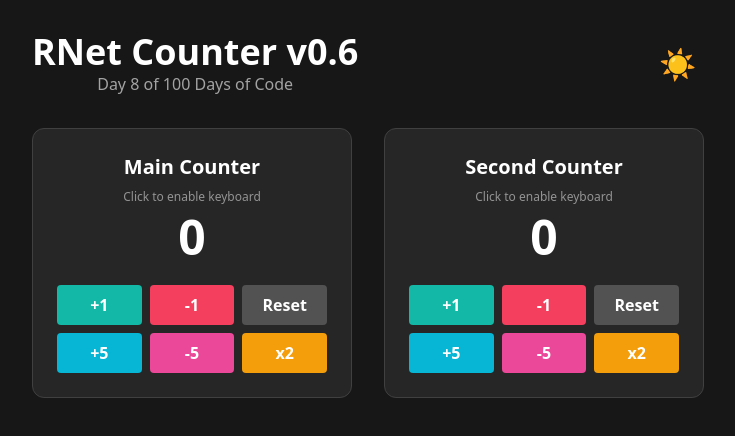
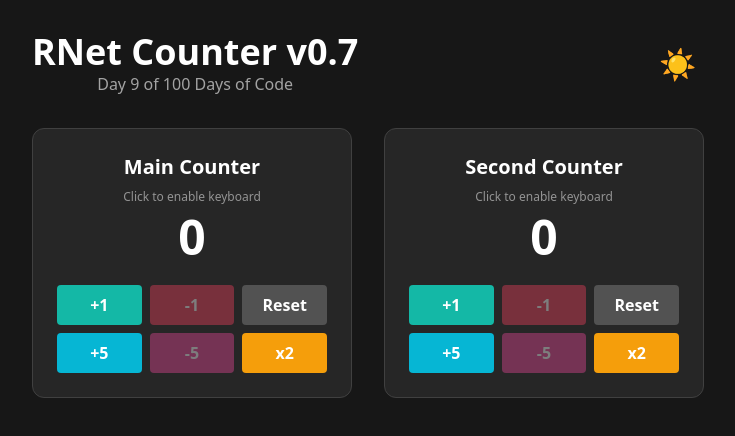
Before and after one commit to rrrnet3-dev/day1-hello, a Next.js app: page / in a window 1280 px wide. Shown: the top 436 px of the page, without its empty margins (272-1007 px from the left). Built offline with nearby package versions, Linux system fonts and the light colour scheme.

Commit message:
Day 9: Max/Min limits with disabled states

```diff
--- a/src/components/Counter.jsx
+++ b/src/components/Counter.jsx
@@ -4,6 +4,10 @@ export default function Counter({ title, theme }) {
   const [count, setCount] = useState(0);
   const [isMounted, setIsMounted] = useState(false);
   const [isFocused, setIsFocused] = useState(false);
+  const [message, setMessage] = useState('');
+
+  const MIN = 0;
+  const MAX = 100;
 
   useEffect(() => { setIsMounted(true) }, []);
 
@@ -20,18 +24,73 @@ export default function Counter({ title, theme }) {
     }
   }, [count, title, isMounted]);
 
-  // Keyboard controls
+  // Clear message after 2 seconds
   useEffect(() => {
-    if (!isMounted || !isFocused) return;
+    if (message) {
+      const timer = setTimeout(() => setMessage(''), 2000);
+      return () => clearTimeout(timer);
+    }
+  }, [message]);
+
+  const showLimitMessage = (type) => {
+    setMessage(type === 'max'? 'Max 100 reached' : 'Min 0 reached');
+  };
+
+  const increment = () => {
+    if (count >= MAX) {
+      showLimitMessage('max');
+      return;
+    }
+    setCount(count + 1);
+  };
+
+  const decrement = () => {
+    if (count <= MIN) {
+      showLimitMessage('min');
+      return;
+    }
+    setCount(count - 1);
+  };
+
+  const addFive = () => {
+    if (count + 5 > MAX) {
+      setCount(MAX);
+      showLimitMessage('max');
+      return;
+    }
+    setCount(count + 5);
+  };
+
+  const subFive = () => {
+    if (count - 5 < MIN) {
+      setCount(MIN);
+      showLimitMessage('min');
+      return;
+    }
+    setCount(count - 5);
+  };
+
+  const double = () => {
+    if (count * 2 > MAX) {
+      setCount(MAX);
+      showLimitMessage('max');
+      return;
+    }
+    setCount(count * 2);
+  };
+
+  // Keyboard controls with limits
+  useEffect(() => {
+    if (!isMounted ||!isFocused) return;
 
     const handleKeyDown = (e) => {
       if (e.key === 'ArrowUp') {
         e.preventDefault();
-        setCount(prev => prev + 1);
+        increment();
       }
       if (e.key === 'ArrowDown') {
         e.preventDefault();
-        setCount(prev => prev - 1);
+        decrement();
       }
       if (e.key === 'r' || e.key === 'R') {
         e.preventDefault();
@@ -39,44 +98,80 @@ export default function Counter({ title, theme }) {
       }
       if (e.key === ' ') {
         e.preventDefault();
-        setCount(prev => prev * 2);
+        double();
       }
       if (e.key === '5') {
         e.preventDefault();
-        setCount(prev => prev + 5);
+        addFive();
       }
     };
 
     window.addEventListener('keydown', handleKeyDown);
     return () => window.removeEventListener('keydown', handleKeyDown);
-  }, [isMounted, isFocused]);
+  }, [isMounted, isFocused, count]);
 
   const bgClass = theme === 'dark'
-   ? `bg-neutral-800 border-neutral-700 ${isFocused ? 'ring-2 ring-teal-500' : ''}`
-    : `bg-white border-gray-300 shadow-lg ${isFocused ? 'ring-2 ring-teal-500' : ''}`;
+  ? `bg-neutral-800 border-neutral-700 ${isFocused? 'ring-2 ring-teal-500' : ''}`
+    : `bg-white border-gray-300 shadow-lg ${isFocused? 'ring-2 ring-teal-500' : ''}`;
 
   const textClass = theme === 'dark'? 'text-white' : 'text-black';
+  const disabledClass = 'opacity-40 cursor-not-allowed';
 
   if (!isMounted) return <div className={`p-6 rounded-xl border ${bgClass} ${textClass}`}>Loading...</div>;
 
   return (
     <div
-      className={`${bgClass} p-6 rounded-xl text-center border ${textClass} transition-all duration-200 cursor-pointer`}
+      className={`${bgClass} p-6 rounded-xl text-center border ${textClass} transition-all duration-200 cursor-pointer relative`}
       onClick={() => setIsFocused(true)}
       onBlur={() => setIsFocused(false)}
       tabIndex={0}
     >
       <h2 className="text-xl font-semibold mb-2">{title}</h2>
+
       {isFocused && <p className="text-xs mb-2 text-teal-400">↑/↓ +1/-1 • R Reset • Space x2 • 5 +5</p>}
       {!isFocused && <p className="text-xs mb-2 opacity-50">Click to enable keyboard</p>}
+
+      {message && (
+        <p className="text-xs mb-2 text-rose-400 font-semibold animate-pulse">{message}</p>
+      )}
+
       <p className="text-5xl font-bold mb-6">{count}</p>
+
       <div className="grid grid-cols-3 gap-2 justify-center">
-        <button onClick={() => setCount(count + 1)} className="bg-teal-500 hover:bg-teal-400 text-white px-4 py-2 rounded font-bold transition">+1</button>
-        <button onClick={() => setCount(count - 1)} className="bg-rose-500 hover:bg-rose-400 text-white px-4 py-2 rounded font-bold transition">-1</button>
-        <button onClick={() => setCount(0)} className="bg-neutral-600 hover:bg-neutral-500 text-white px-4 py-2 rounded font-bold transition">Reset</button>
-        <button onClick={() => setCount(count + 5)} className="bg-cyan-500 hover:bg-cyan-400 text-white px-4 py-2 rounded font-bold transition">+5</button>
-        <button onClick={() => setCount(count - 5)} className="bg-pink-500 hover:bg-pink-400 text-white px-4 py-2 rounded font-bold transition">-5</button>
-        <button onClick={() => setCount(count * 2)} className="bg-amber-500 hover:bg-amber-400 text-white px-4 py-2 rounded font-bold transition">x2</button>
+        <button
+          onClick={increment}
+          disabled={count >= MAX}
+          className={`bg-teal-500 hover:bg-teal-400 text-white px-4 py-2 rounded font-bold transition ${count >= MAX? disabledClass : ''}`}
+        >+1</button>
+
+        <button
+          onClick={decrement}
+          disabled={count <= MIN}
+          className={`bg-rose-500 hover:bg-rose-400 text-white px-4 py-2 rounded font-bold transition ${count <= MIN? disabledClass : ''}`}
+        >-1</button>
+
+        <button
+          onClick={() => setCount(0)}
+          className="bg-neutral-600 hover:bg-neutral-500 text-white px-4 py-2 rounded font-bold transition"
+        >Reset</button>
+
+        <button
+          onClick={addFive}
+          disabled={count >= MAX}
+          className={`bg-cyan-500 hover:bg-cyan-400 text-white px-4 py-2 rounded font-bold transition ${count >= MAX? disabledClass : ''}`}
+        >+5</button>
+
+        <button
+          onClick={subFive}
+          disabled={count <= MIN}
+          className={`bg-pink-500 hover:bg-pink-400 text-white px-4 py-2 rounded font-bold transition ${count <= MIN? disabledClass : ''}`}
+        >-5</button>
+
+        <button
+          onClick={double}
+          disabled={count >= MAX || count * 2 > MAX}
+          className={`bg-amber-500 hover:bg-amber-400 text-white px-4 py-2 rounded font-bold transition ${count >= MAX || count * 2 > MAX? disabledClass : ''}`}
+        >x2</button>
       </div>
     </div>
   )
--- a/src/pages/index.js
+++ b/src/pages/index.js
@@ -32,8 +32,8 @@ export default function Home() {
       <div className="max-w-2xl mx-auto text-center">
         <div className="flex justify-between items-center mb-8">
           <div>
-            <h1 className="text-4xl font-bold">RNet Counter v0.6</h1>
-            <p className={theme === 'dark'? 'text-neutral-400' : 'text-gray-600'}>Day 8 of 100 Days of Code</p>
+            <h1 className="text-4xl font-bold">RNet Counter v0.7</h1>
+            <p className={theme === 'dark'? 'text-neutral-400' : 'text-gray-600'}>Day 9 of 100 Days of Code</p>
           </div>
           <button
             onClick={() => setTheme(theme === 'dark'? 'light' : 'dark')}
```
